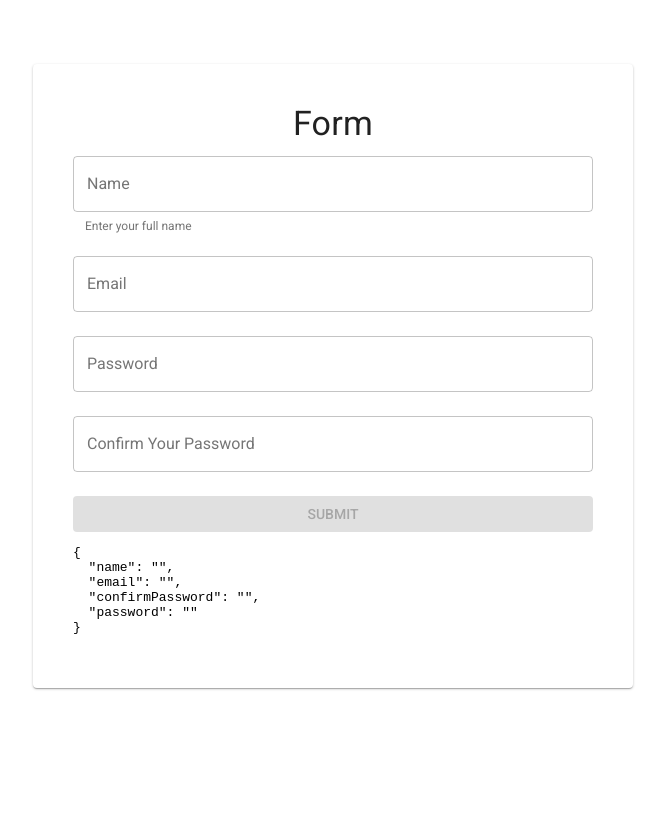
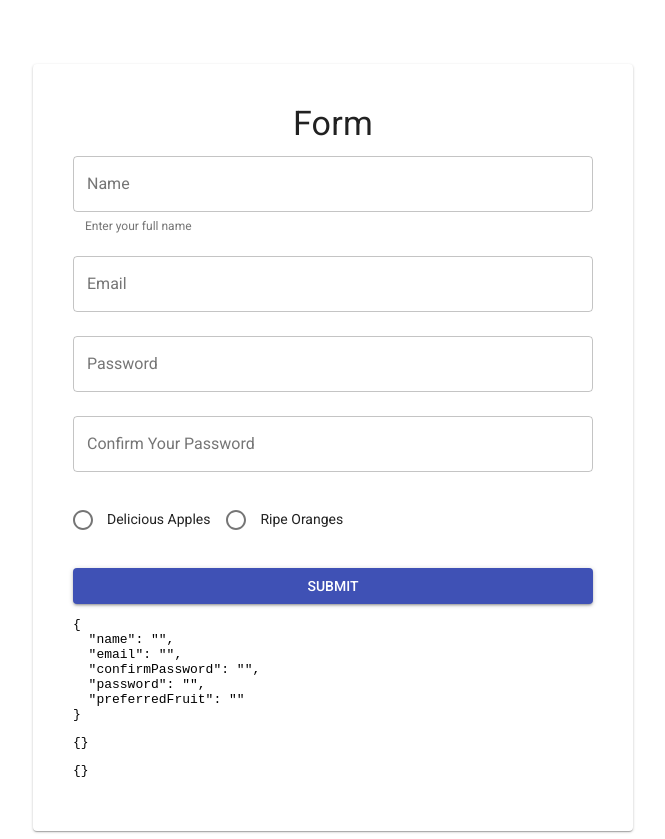
Before and after one commit to rupert-ong/formik-yup-material-form-sample, a React (Create React App) app: page / in a window 1280 px wide. Shown: the whole page, without its empty margins (307-972 px from the left). Before the commit the page ends 800 px from the top, so only its background shows below. Built offline with nearby package versions, Linux system fonts and the light colour scheme.

Commit message:
Add Radio and RadioGroup Formik components

```diff
--- /dev/null
+++ b/src/components/FormikRadio/index.js
@@ -0,0 +1,25 @@
+import React from "react";
+import { FormControlLabel, Radio } from "@material-ui/core";
+
+const FormikRadio = ({
+  field,
+  form,
+  id,
+  label,
+  inputValue,
+  disabled,
+  ...props
+}) => {
+  return (
+    <FormControlLabel
+      name={field.name}
+      label={label}
+      value={inputValue}
+      control={<Radio id={id} />}
+      {...props}
+      checked={field.value === inputValue}
+    />
+  );
+};
+
+export default FormikRadio;
--- /dev/null
+++ b/src/components/FormikRadioGroup/index.js
@@ -0,0 +1,46 @@
+import React from "react";
+import { RadioGroup } from "@material-ui/core";
+import { getIn } from "formik";
+
+const FormikRadioGroup = ({
+  value,
+  error,
+  touched,
+  name,
+  label,
+  children,
+  id,
+  row,
+  classes,
+  onChange,
+  onBlur,
+  ...props
+}) => {
+  const handleChange = e => {
+    onChange(name, e.target.value);
+  };
+
+  const handleBlur = () => {
+    onBlur(name, true);
+  };
+
+  return (
+    <>
+      <RadioGroup
+        id={id}
+        value={value}
+        name={name}
+        onChange={handleChange}
+        onBlur={handleBlur}
+        row={row}
+        classes={classes}
+        {...props}
+      >
+        {children}
+      </RadioGroup>
+      {touched && error}
+    </>
+  );
+};
+
+export default FormikRadioGroup;
--- a/src/scenes/InputForm/components/Form/index.js
+++ b/src/scenes/InputForm/components/Form/index.js
@@ -4,9 +4,19 @@ import { Grid, Button } from "@material-ui/core";
 import { withTheme } from "@material-ui/core/styles";
 import { Form as FormikForm, Field } from "formik";
 import FormikInputText from "../../../../components/FormikInputText";
+import FormikRadioGroup from "../../../../components/FormikRadioGroup";
+import FormikRadio from "../../../../components/FormikRadio";
 
 const Form = props => {
-  const { isValid, isSubmitting } = props;
+  const {
+    values,
+    errors,
+    touched,
+    isValid,
+    isSubmitting,
+    setFieldValue,
+    setFieldTouched
+  } = props;
 
   return (
     <FormikForm>
@@ -42,18 +52,49 @@ const Form = props => {
         </Grid>
 
         <Grid item xs={12}>
+          <FormikRadioGroup
+            id="radioGroup"
+            name="preferredFruit"
+            label="Pick One of These Fruits"
+            value={values.preferredFruit}
+            error={errors.preferredFruit}
+            touched={touched.preferredFruit}
+            onChange={setFieldValue}
+            onBlur={setFieldTouched}
+            row={true}
+          >
+            <Field
+              component={FormikRadio}
+              name="preferredFruit"
+              id="radioOption1"
+              label="Delicious Apples"
+              inputValue="Apples"
+            />
+            <Field
+              component={FormikRadio}
+              name="preferredFruit"
+              id="radioOption2"
+              label="Ripe Oranges"
+              inputValue="Oranges"
+            />
+          </FormikRadioGroup>
+        </Grid>
+
+        <Grid item xs={12}>
           <Button
             type="submit"
             fullWidth
             variant="contained"
             color="primary"
-            disabled={!isValid || isSubmitting}
+            disabled={/*!isValid || */ isSubmitting}
           >
             Submit
           </Button>
         </Grid>
       </Grid>
-      {<pre>{JSON.stringify(props.values, null, 2)}</pre>}
+      {<pre>{JSON.stringify(values, null, 2)}</pre>}
+      {<pre>{JSON.stringify(errors, null, 2)}</pre>}
+      {<pre>{JSON.stringify(touched, null, 2)}</pre>}
     </FormikForm>
   );
 };
--- a/src/scenes/InputForm/index.js
+++ b/src/scenes/InputForm/index.js
@@ -22,14 +22,16 @@ const validationSchema = yup.object().shape({
   confirmPassword: yup
     .string()
     .required("Confirm your password")
-    .oneOf([yup.ref("password")], "Password does not match")
+    .oneOf([yup.ref("password")], "Password does not match"),
+  preferredFruit: yup.string().required("A radio option is required")
 });
 
 const initialValues = {
   name: "",
   email: "",
   confirmPassword: "",
-  password: ""
+  password: "",
+  preferredFruit: ""
 };
 
 class InputForm extends Component {
```
